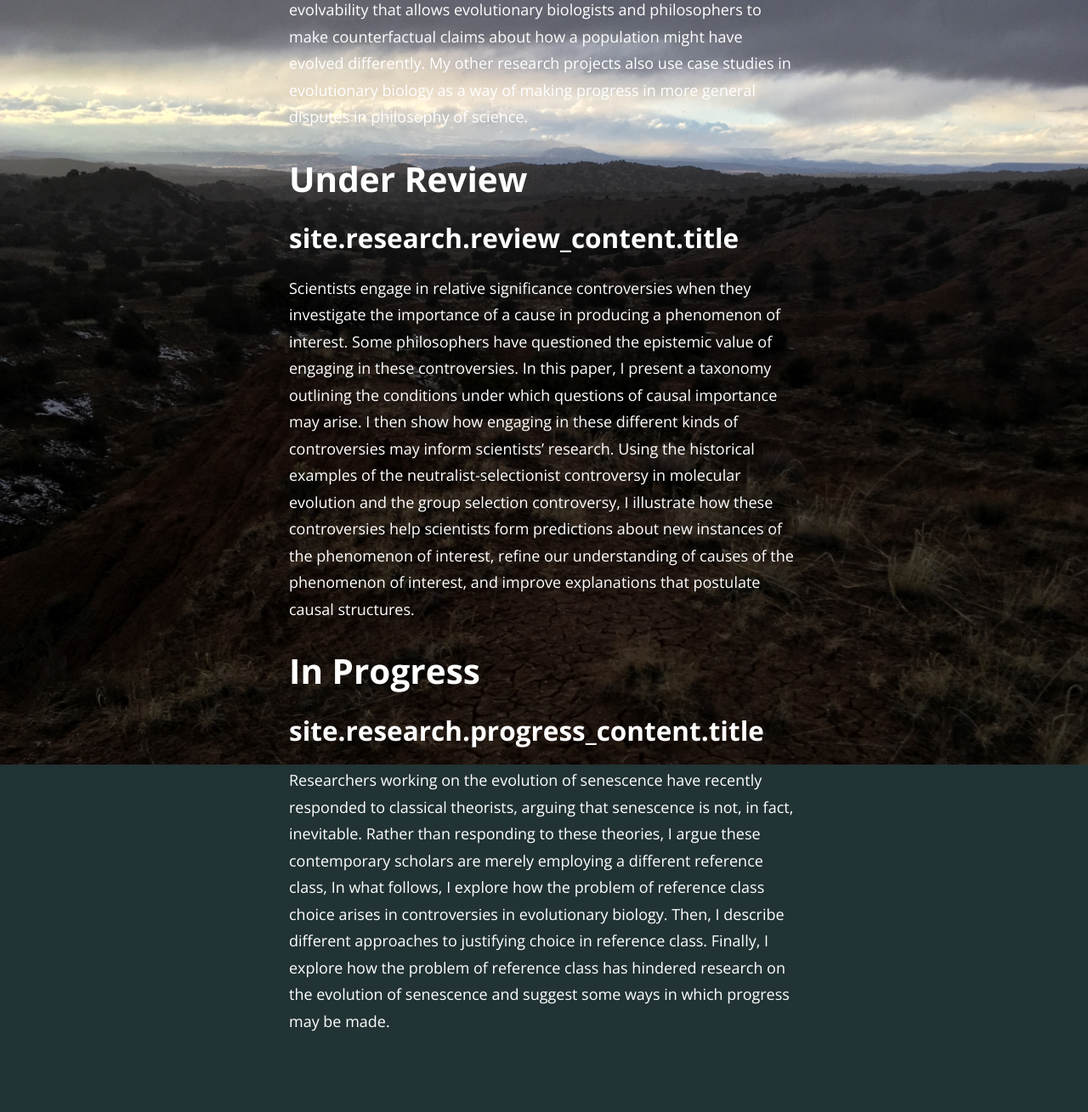
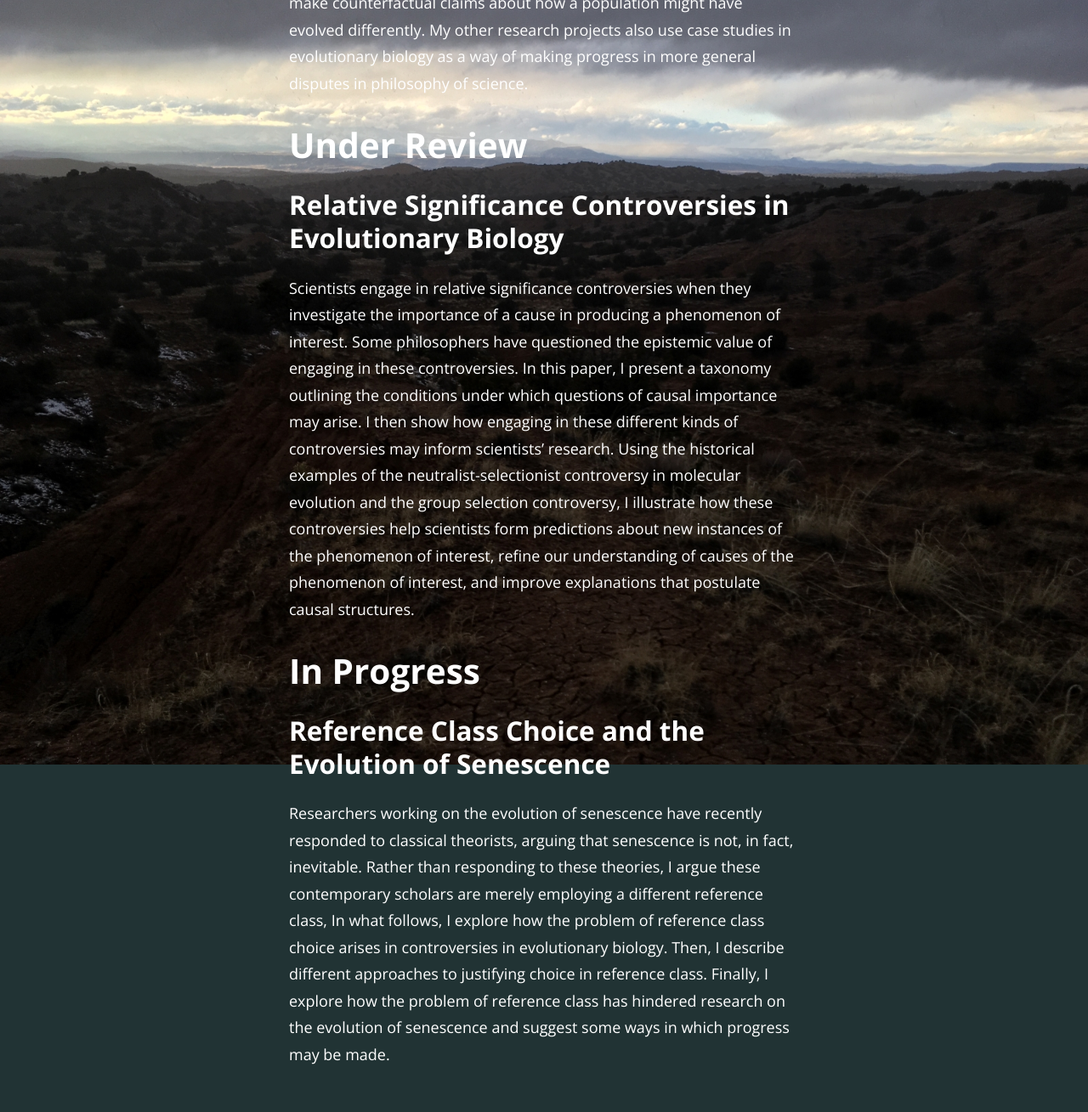
Before and after one commit to kdeaven/kdeaven.github.io, a Jekyll site: the page built from research/index.html, in a window 1280 px wide. Shown: the whole page at 85% size. Built offline with Jekyll 4.4.1, drawn with Linux system fonts in a browser that asks for light colours; before the commit the page ends 1270 px from its top, so only the background shows below that.

Commit message:
Fix research again.

```diff
--- a/research/index.html
+++ b/research/index.html
@@ -13,12 +13,12 @@ title: Katie Deaven
 
 {% if site.research.review_content %}
 <h2 class="pageTitle">Under Review</h2>
-<h3 class="pageTitle">site.research.review_content.title</h3>
+<h3 class="pageTitle">{{ site.research.review_content.title }}</h3>
 <p class="pageContent">{{ site.research.review_content.content }}</p>
 {% endif %}
 
 {% if site.research.progress_content %}
 <h2 class="pageTitle">In Progress</h2>
-<h3 class="pageTitle">site.research.progress_content.title</h3>
+<h3 class="pageTitle">{{ site.research.progress_content.title }}</h3>
 <p class="pageContent">{{ site.research.progress_content.content }}</p>
 {% endif %}
```
